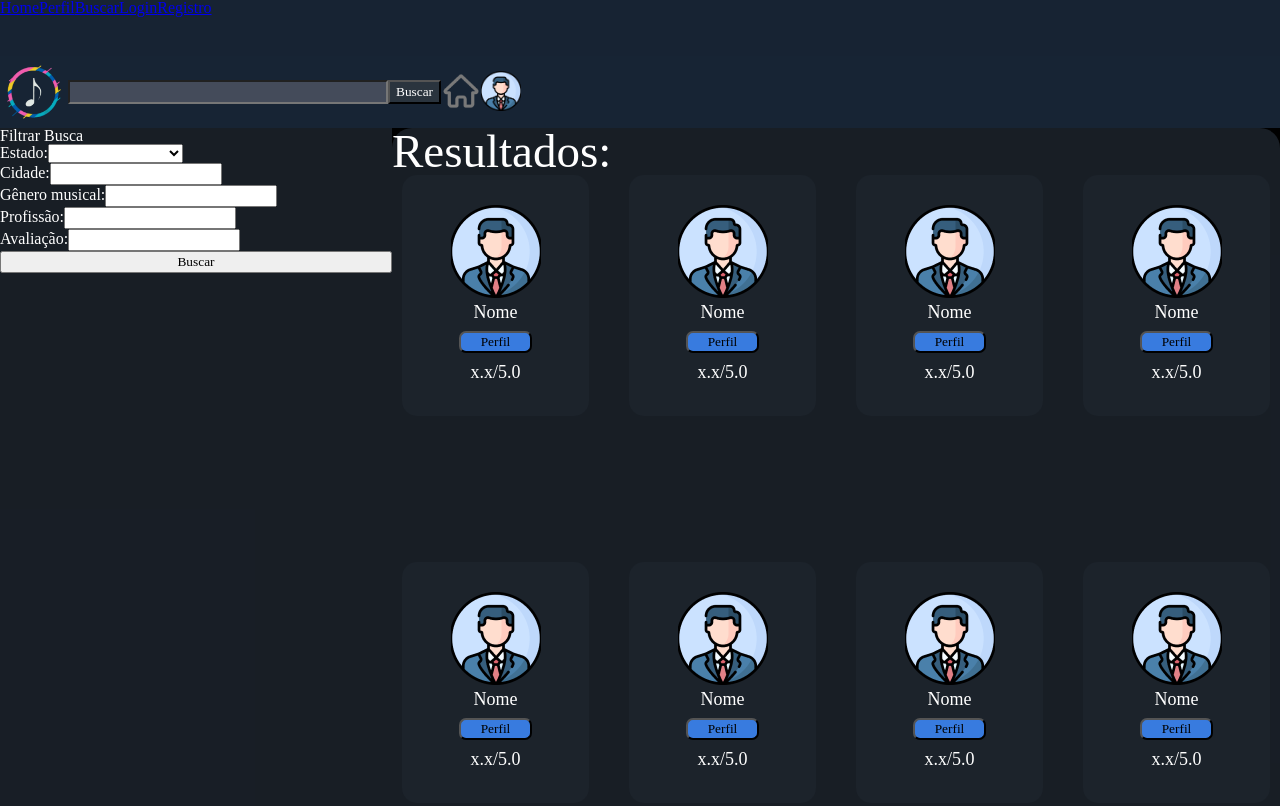
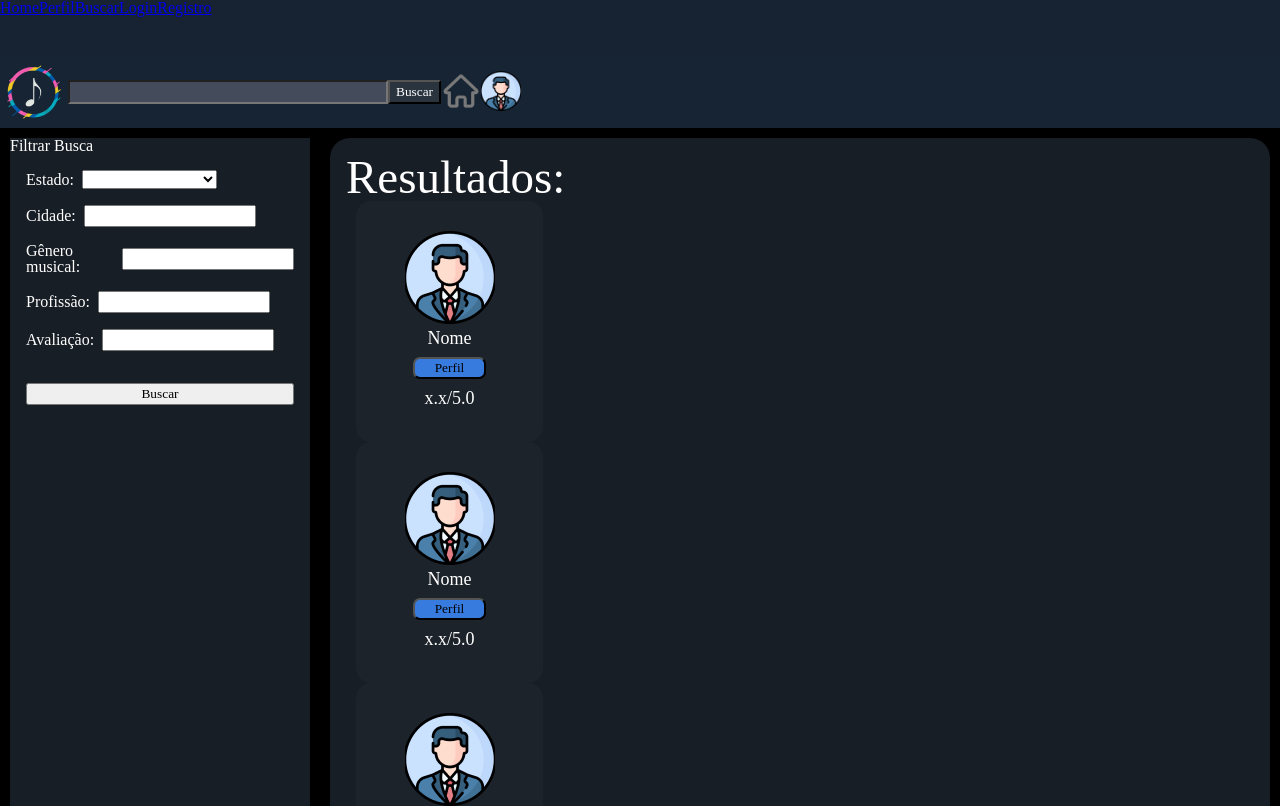
Before and after one commit to Yan-Fonseca/TuneTown, a Vue app: page /#/search in a window 1280 px wide. Shown: the top 806 px of the page. Built offline with nearby package versions, Linux system fonts and the light colour scheme; a web font is replaced by a local one.

Commit message:
ajeitadno a largura dos componentes filtro e resultados

```diff
--- a/src/components/Busca/Filtro.vue
+++ b/src/components/Busca/Filtro.vue
@@ -76,10 +76,29 @@
     .filtro {
         background-color: rgba(29, 36, 45, 0.84);
         color: white;
+        height: 100%;
+        float: left;
+        margin: 10px;
     }
 
     form {
+        display: grid;
+        grid-template-columns: 1fr;
+        gap: 1rem;
+        padding: 1rem;
+    }
+
+    .form-group {
         display: flex;
-        flex-direction: column;
+        align-items: center;
+    }
+
+    label {
+        margin-right: 0.5rem;
+    }
+
+    .buscar {
+        margin-top: 1rem;
+        align-self: flex-start; /* Alinha o botão à esquerda */
     }
 </style>
--- a/src/components/Busca/Resultados.vue
+++ b/src/components/Busca/Resultados.vue
@@ -26,17 +26,25 @@
 </script>
 
 <style scoped>
+    .resultados {
+        width: 75%; /* Ocupa 75% da largura disponível */
+        height: 100%; /* Ocupa toda a altura disponível */
+        float: right; /* Alinha à direita */
+    }
+
     .container {
         background-color: rgba(29, 36, 45, 0.84);
         color: white;
         border-radius: 20px;
+        padding: 1rem;
+        margin: 10px;
     }
 
     h1 {
         font-size: 47px;
     }
 
-    .resultados {
+    .resultados .container {
         display: grid;
         grid-template-columns: repeat(4, 1fr);
         gap: 20px;
--- a/src/views/BuscaView.vue
+++ b/src/views/BuscaView.vue
@@ -25,13 +25,13 @@
 
 <style scoped>
     .container {
-        display: grid;
-        grid-template-rows: auto 1fr; /* A primeira linha se ajusta ao conteúdo, a segunda ocupa o restante da altura */
-        height: 100vh; /* Define a altura total da página */
-    }
+    display: grid;
+    grid-template-rows: auto 1fr;
+    height: 100vh;
+}
 
-    .content {
-        display: grid;
-        grid-template-columns: minmax(200px, 1fr) 1fr; /* Define a largura do FiltroBusca e ResultadosBusca */
-    }
+.content {
+    display: grid;
+    grid-template-columns: 25% 75%;
+}
 </style>
```
